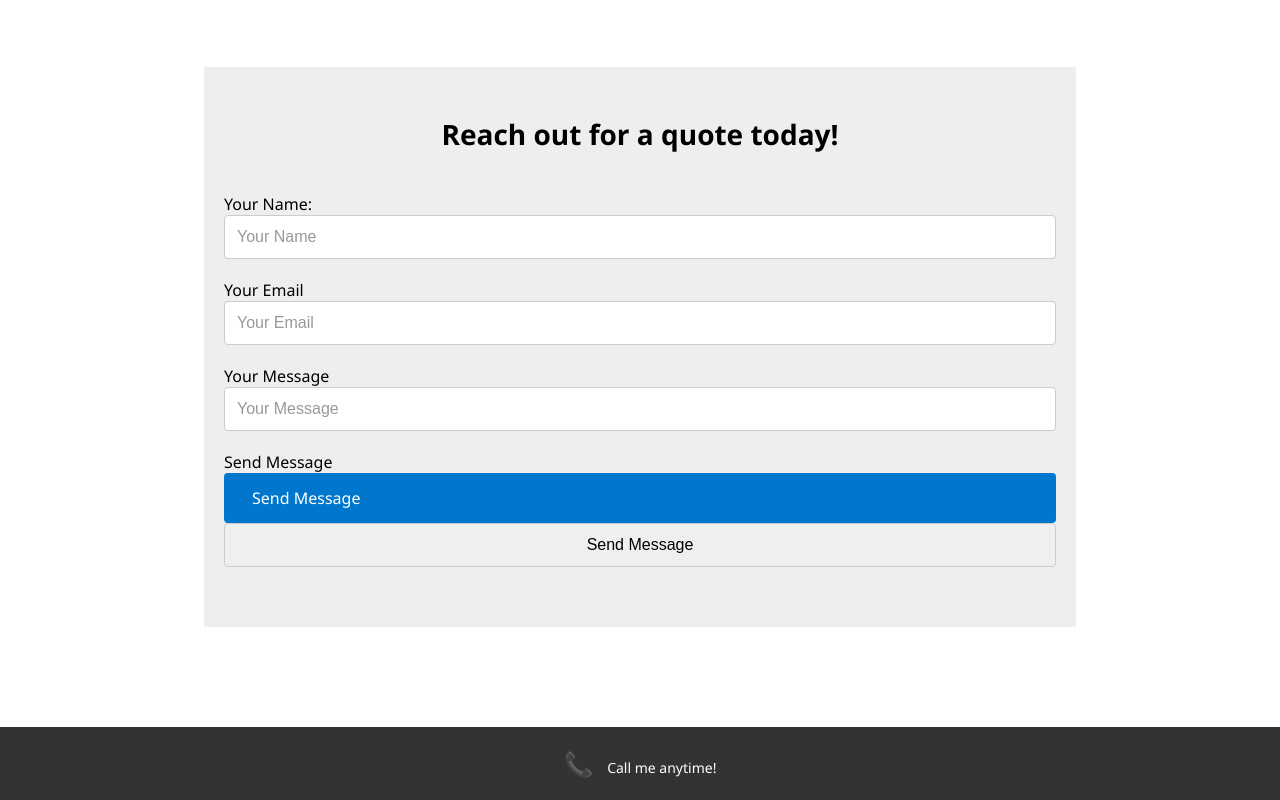
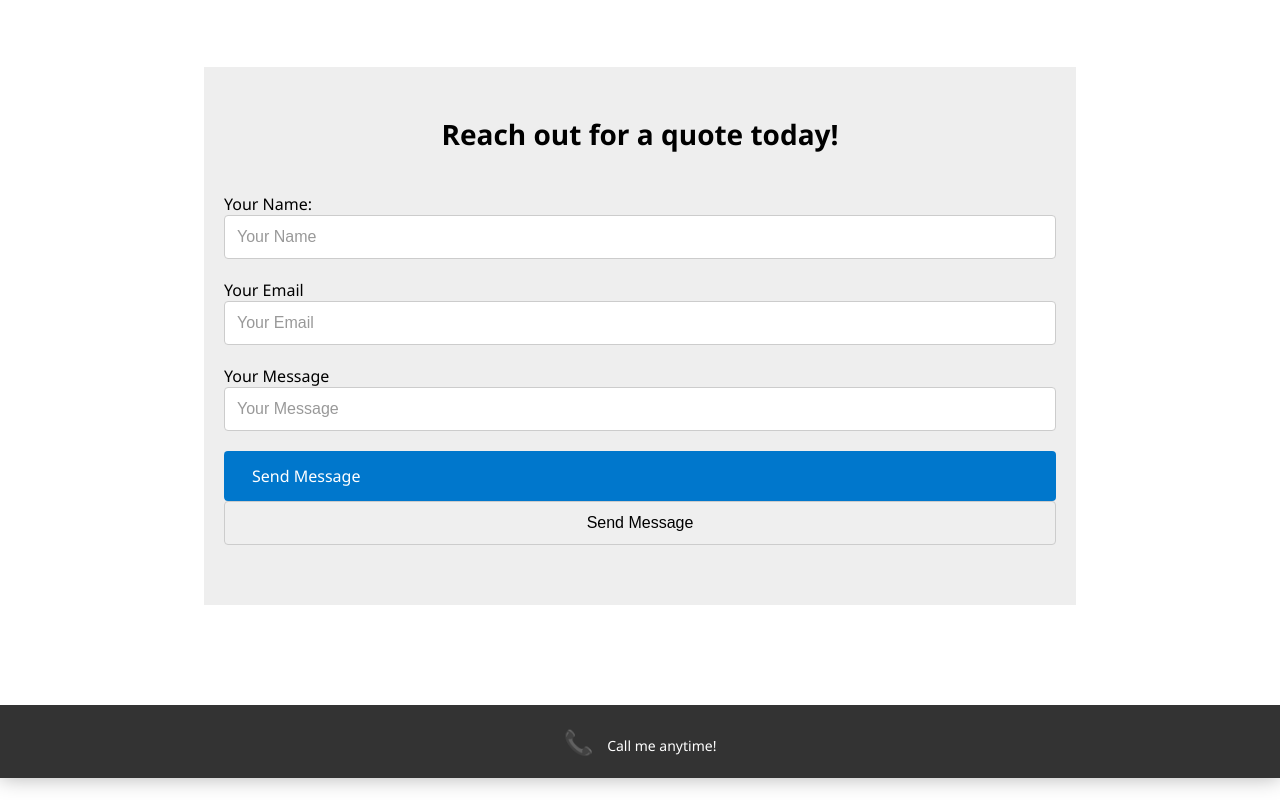
Before and after one commit to awitherow24/m5-hw5-witherow-ashley, a plain HTML site: page index.html in a window 1280 px wide. Shown: the part 1242-2042 px from the top of the page. After the commit the page ends 2020 px from the top, so only its background shows below. Drawn offline with Linux system fonts and the light colour scheme.

Commit message:
removed a label

```diff
--- a/index.html
+++ b/index.html
@@ -55,7 +55,6 @@
         <input id="Your Email" type="email" placeholder="Your Email" />
         <label for="Your Message">Your Message</label>
         <input id="Your Message" rows="10" placeholder="Your Message"></textarea>
-        <label for="Send Message">Send Message</label>
         <div class="submit-btn">Send Message</div>
         <input type="submit" value="Send Message">
       </form>
```
